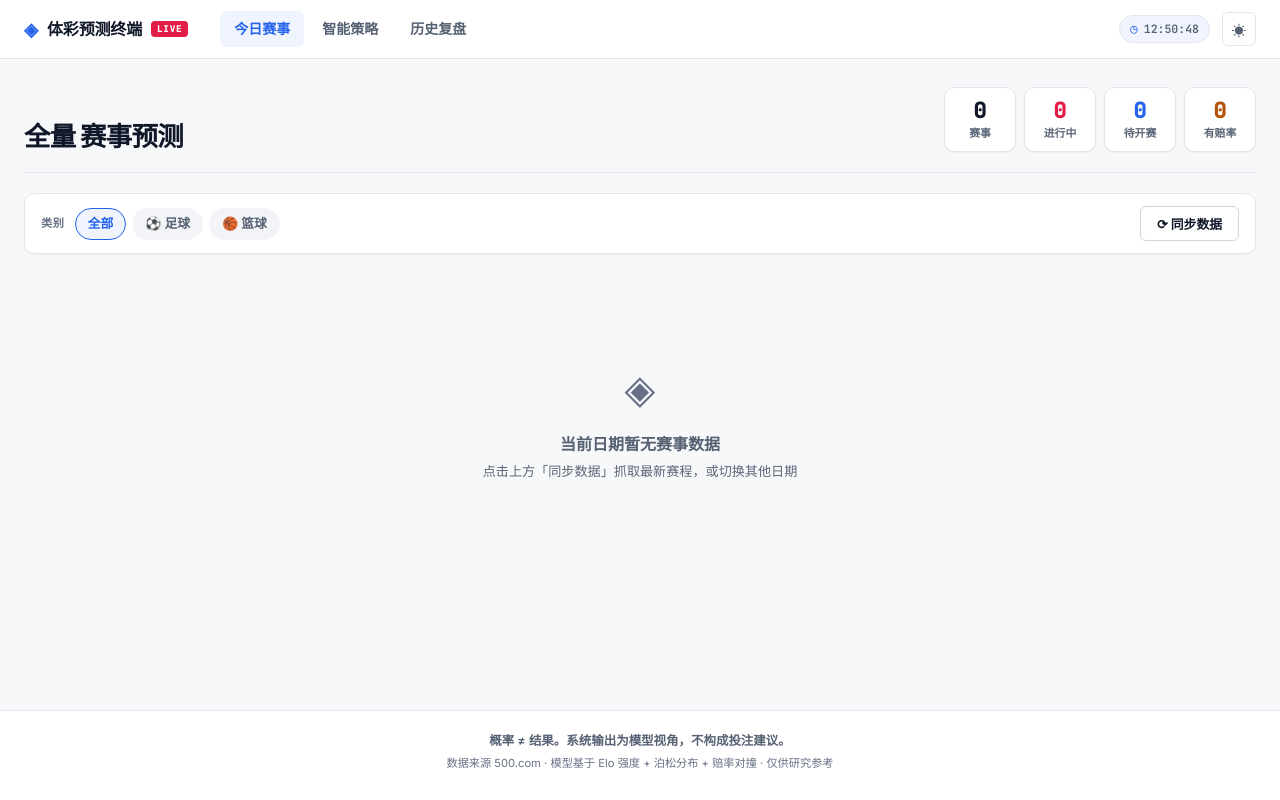
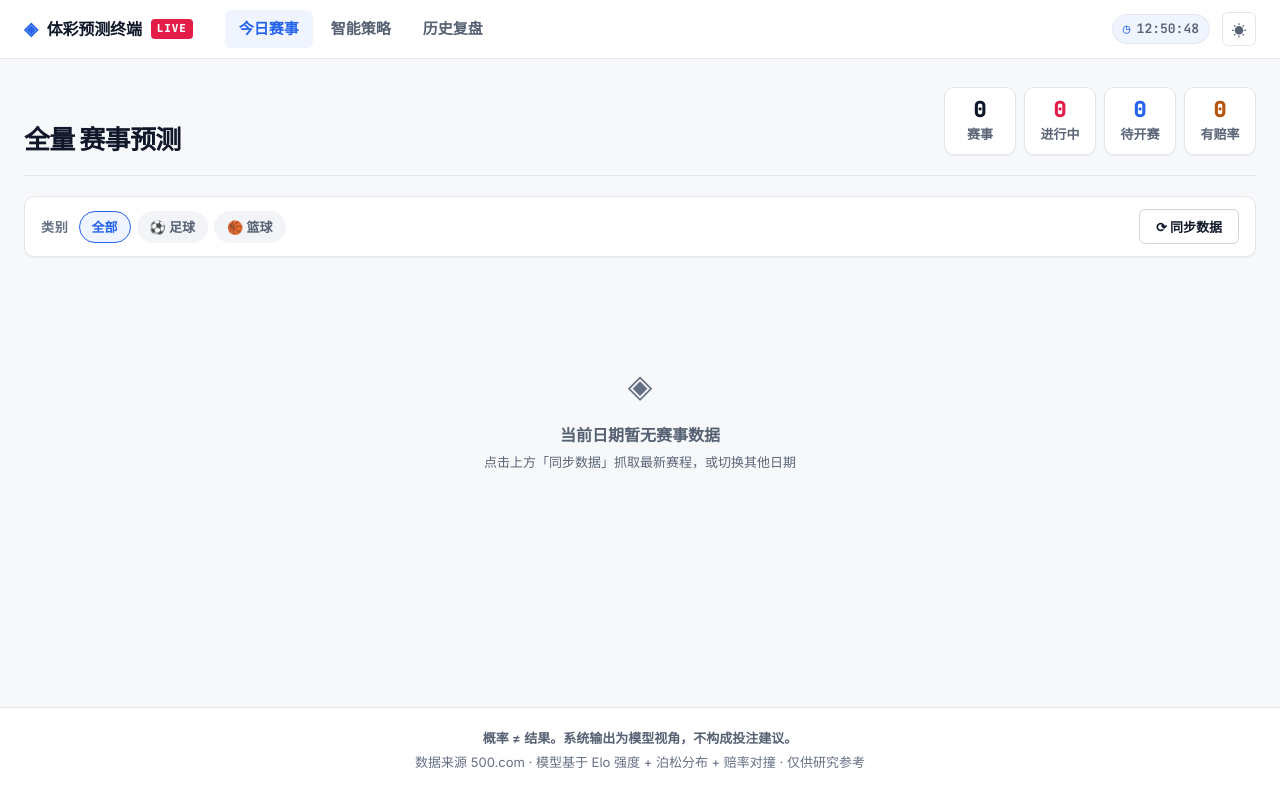
Before and after one commit to YGone-001/Daily-Sports-Lottery, a Flask app: page / in a window 1280 px wide. Run offline with Flask 3, Linux system fonts and the light colour scheme.

Commit message:
refactor: replace ad-hoc font sizes with a shared type scale

```diff
--- a/static/css/style.css
+++ b/static/css/style.css
@@ -42,6 +42,17 @@
     --shadow-sm: 0 1px 2px rgba(16, 24, 40, .05);
     --shadow: 0 2px 8px rgba(16, 24, 40, .07);
     --shadow-lg: 0 8px 24px rgba(16, 24, 40, .1);
+
+    /* 字阶 —— 全站唯一字号来源。角标最低 11px，正文一律 >=13px。 */
+    --fs-2xs: 11px;   /* 角标：仅用于非关键信息 */
+    --fs-xs: 13px;    /* 次要信息、标签、表格 */
+    --fs-sm: 15px;    /* 正文、队名 */
+    --fs-base: 16px;  /* 强调正文、导航 */
+    --fs-md: 18px;    /* 重点数字 */
+    --fs-lg: 20px;    /* 小标题 */
+    --fs-xl: 22px;    /* 汇总数字 */
+    --fs-2xl: 26px;   /* 页面标题 */
+    --fs-3xl: 32px;   /* 大数字、详情比分 */
 
     --mono: 'JetBrains Mono', ui-monospace, monospace;
     --sans: 'Inter', 'Noto Sans SC', -apple-system, sans-serif;
@@ -132,16 +143,16 @@ a { color: inherit; text-decoration: none; }
     align-items: center;
     gap: 9px;
     font-weight: 800;
-    font-size: 1rem;
+    font-size: var(--fs-base);
     letter-spacing: -.01em;
     white-space: nowrap;
 }
 
-.brand-mark { color: var(--accent); font-size: 1.15rem; line-height: 1; }
+.brand-mark { color: var(--accent); font-size: var(--fs-md); line-height: 1; }
 
 .brand-badge {
     font-family: var(--mono);
-    font-size: .58rem;
+    font-size: var(--fs-2xs);
     font-weight: 700;
     letter-spacing: .08em;
     padding: 2px 6px;
@@ -156,7 +167,7 @@ a { color: inherit; text-decoration: none; }
 .nav-link {
     padding: 7px 14px;
     border-radius: var(--radius-sm);
-    font-size: .875rem;
+    font-size: var(--fs-sm);
     font-weight: 600;
     color: var(--text-secondary);
     transition: all .15s;
@@ -198,7 +209,7 @@ a { color: inherit; text-decoration: none; }
     align-items: center;
     gap: 6px;
     font-family: var(--mono);
-    font-size: .72rem;
+    font-size: var(--fs-xs);
     font-weight: 600;
     font-variant-numeric: tabular-nums;
     color: var(--text-secondary);
@@ -209,7 +220,7 @@ a { color: inherit; text-decoration: none; }
 }
 
 .clock-icon {
-    font-size: .78rem;
+    font-size: var(--fs-xs);
     color: var(--accent);
     line-height: 1;
 }
@@ -220,7 +231,7 @@ a { color: inherit; text-decoration: none; }
     border-radius: var(--radius-sm);
     background: var(--bg-elev);
     cursor: pointer;
-    font-size: .9rem;
+    font-size: var(--fs-sm);
     display: grid;
     place-items: center;
     color: var(--text-secondary);
@@ -255,7 +266,7 @@ a { color: inherit; text-decoration: none; }
 }
 
 .th-title {
-    font-size: 1.65rem;
+    font-size: var(--fs-2xl);
     font-weight: 900;
     letter-spacing: -.025em;
     line-height: 1.2;
@@ -299,7 +310,7 @@ a { color: inherit; text-decoration: none; }
 .sp-val {
     display: block;
     font-family: var(--mono);
-    font-size: 1.4rem;
+    font-size: var(--fs-xl);
     font-weight: 800;
     line-height: 1.1;
     letter-spacing: -.02em;
@@ -312,7 +323,7 @@ a { color: inherit; text-decoration: none; }
 .sp-lbl {
     display: block;
     margin-top: 2px;
-    font-size: .68rem;
+    font-size: var(--fs-xs);
     color: var(--text-muted);
     font-weight: 600;
 }
@@ -334,7 +345,7 @@ a { color: inherit; text-decoration: none; }
 .filter-group { display: flex; align-items: center; gap: 10px; }
 
 .fg-label {
-    font-size: .7rem;
+    font-size: var(--fs-xs);
     font-weight: 700;
     color: var(--text-faint);
     text-transform: uppercase;
@@ -347,7 +358,7 @@ a { color: inherit; text-decoration: none; }
 .chip {
     padding: 5px 12px;
     border-radius: 20px;
-    font-size: .8rem;
+    font-size: var(--fs-xs);
     font-weight: 600;
     font-family: inherit;
     line-height: inherit;
@@ -374,7 +385,7 @@ a { color: inherit; text-decoration: none; }
     border: 1px solid var(--border-strong);
     background: var(--bg-elev);
     color: var(--text-primary);
-    font-size: .8rem;
+    font-size: var(--fs-xs);
     font-weight: 700;
     font-family: var(--sans);
     cursor: pointer;
@@ -624,14 +635,14 @@ a { color: inherit; text-decoration: none; }
     border-radius: var(--radius-sm);
 }
 
-.mc-noodds { text-align: center; font-size: .7rem; color: var(--text-faint); padding: 4px; }
+.mc-noodds { text-align: center; font-size: var(--fs-xs); color: var(--text-faint); padding: 4px; }
 
 /* ---------------------------------------------------------- 空状态 */
 .empty-state { text-align: center; padding: 80px 24px; color: var(--text-muted); }
 
-.es-icon { font-size: 2.5rem; color: var(--text-faint); margin-bottom: 12px; }
-.es-title { font-size: 1rem; font-weight: 700; color: var(--text-secondary); }
-.es-sub { font-size: .82rem; margin-top: 4px; }
+.es-icon { font-size: var(--fs-3xl); color: var(--text-faint); margin-bottom: 12px; }
+.es-title { font-size: var(--fs-base); font-weight: 700; color: var(--text-secondary); }
+.es-sub { font-size: var(--fs-xs); margin-top: 4px; }
 
 /* ---------------------------------------------------------- 页脚 */
 .site-footer {
@@ -641,8 +652,8 @@ a { color: inherit; text-decoration: none; }
     background: var(--bg-elev);
 }
 
-.footer-main { font-size: .78rem; font-weight: 600; color: var(--text-secondary); }
-.footer-sub { font-size: .7rem; color: var(--text-faint); margin-top: 4px; }
+.footer-main { font-size: var(--fs-xs); font-weight: 600; color: var(--text-secondary); }
+.footer-sub { font-size: var(--fs-xs); color: var(--text-faint); margin-top: 4px; }
 
 /* ======================================================================
    单场详情页
--- a/templates/history.html
+++ b/templates/history.html
@@ -51,7 +51,7 @@
         <div class="hr-date mono">{{ m.date }} {{ m.time }}</div>
         <div class="hr-match">
             {{ m.home }} <span style="color:var(--text-faint);">vs</span> {{ m.away }}
-            <span style="font-size:.68rem;color:var(--text-faint);margin-left:6px;">{{ m.league }}</span>
+            <span style="font-size:var(--fs-xs);color:var(--text-faint);margin-left:6px;">{{ m.league }}</span>
         </div>
         <div class="hr-score">{{ m.comparison.actual_score }}</div>
         <div class="hr-verdict {% if m.comparison.correct %}ok{% else %}bad{% endif %}">
```
Also changed, not shown: other parts of static/css/style.css (+65 -65 lines), templates/match.html (+4 -4 lines), templates/strategy.html (+4 -4 lines).
